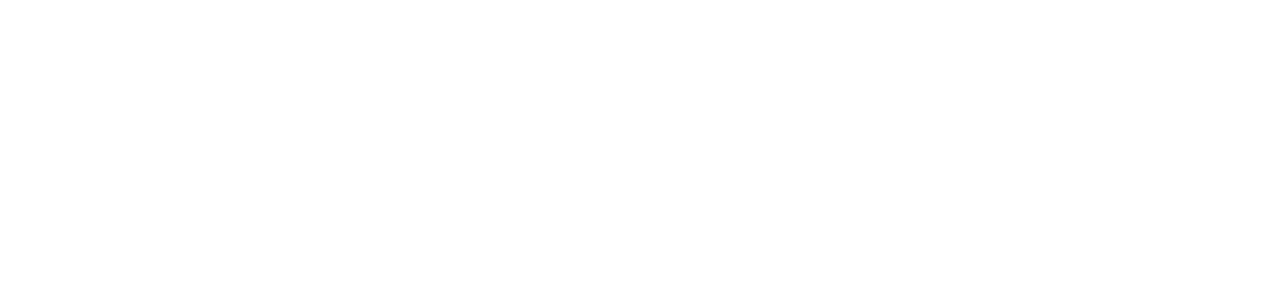
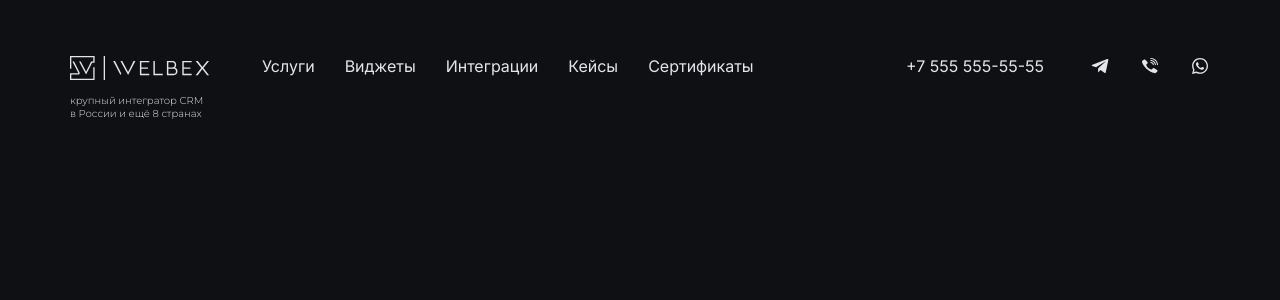
Before and after one commit to wxwxwxwxwxwxwxwx/Site-Amo, a React (Create React App) app: page / in a window 1280 px wide. Shown: the top 300 px of the page. Built offline with nearby package versions, Linux system fonts and the light colour scheme.

Commit message:
add header component

```diff
--- a/package.json
+++ b/package.json
@@ -9,6 +9,8 @@
     "react": "^18.2.0",
     "react-dom": "^18.2.0",
     "react-scripts": "5.0.1",
+    "sass": "^1.62.1",
+    "uuid": "^9.0.0",
     "web-vitals": "^2.1.4"
   },
   "scripts": {
--- a/public/index.html
+++ b/public/index.html
@@ -10,6 +10,11 @@
       content="Web site created using create-react-app" />
     <link rel="apple-touch-icon" href="%PUBLIC_URL%/logo192.png" />
     <link rel="manifest" href="%PUBLIC_URL%/manifest.json" />
+    <link rel="preconnect" href="https://fonts.googleapis.com" />
+    <link rel="preconnect" href="https://fonts.gstatic.com" crossorigin />
+    <link
+      href="https://fonts.googleapis.com/css2?family=Inter:wght@400;500;700;900&family=Montserrat:wght@300;400&display=swap"
+      rel="stylesheet" />
     <title>2 task</title>
   </head>
   <body>
--- a/src/components/App/App.js
+++ b/src/components/App/App.js
@@ -1,5 +1,13 @@
+import Header from "../Header/Header";
+
 function App() {
-  return <div className="App"></div>;
+  return (
+    <div className="App">
+      <div className="container">
+        <Header />
+      </div>
+    </div>
+  );
 }
 
 export default App;
--- /dev/null
+++ b/src/components/Header/Header.js
@@ -0,0 +1,56 @@
+import {ReactComponent as LogoIcon} from "../../assets/icons/logo.svg";
+import {ReactComponent as TelegramIcon} from "../../assets/icons/telegram.svg";
+import {ReactComponent as ViberIcon} from "../../assets/icons/viber.svg";
+import {ReactComponent as WhatsappIcon} from "../../assets/icons/whatsapp.svg";
+
+import {v4 as uuidv4} from "uuid";
+
+import "./Header.scss";
+
+const Header = () => {
+  const headerLinks = [
+    {name: "Услуги"},
+    {name: "Виджеты"},
+    {name: "Интеграции"},
+    {name: "Кейсы"},
+    {name: "Сертификаты"},
+  ];
+
+  return (
+    <header className="header">
+      <div className="header__wrapper">
+        <div className="header__logo">
+          <LogoIcon />
+          <div className="header__text">
+            крупный интегратор CRM <br /> в Росcии и ещё 8 странах
+          </div>
+        </div>
+
+        <nav className="header__navigation">
+          <ul className="header__list">
+            {headerLinks.map(({name}) => (
+              <li className="header__link" key={uuidv4()}>
+                <a className="header__anchor" href="#">
+                  {name}
+                </a>
+              </li>
+            ))}
+          </ul>
+        </nav>
+      </div>
+
+      <div className="header__socials">
+        <a href="tel:+75555555555" className="header__phone">
+          +7 555 555-55-55
+        </a>
+        <div className="header__icons">
+          <TelegramIcon className="header__icon" />
+          <ViberIcon className="header__icon" />
+          <WhatsappIcon className="header__icon" />
+        </div>
+      </div>
+    </header>
+  );
+};
+
+export default Header;
--- /dev/null
+++ b/src/components/Header/Header.scss
@@ -0,0 +1,43 @@
+@import "../../style/variables.scss";
+
+.header {
+  display: flex;
+  justify-content: space-between;
+  align-self: flex-start;
+  padding-top: 3.5em;
+  &__wrapper {
+    display: flex;
+  }
+  &__text {
+    font-family: "Montserrat", sans-serif;
+    font-weight: 300;
+    font-size: 0.625em;
+    margin-top: 0.625rem;
+    color: $lightText;
+  }
+  &__navigation {
+    margin-left: 3.25em;
+  }
+  &__list {
+    display: flex;
+    gap: 1.875em;
+  }
+  &__link {
+    list-style-type: none;
+  }
+  &__anchor,
+  &__phone {
+    text-decoration: none;
+    color: $lightText;
+  }
+  &__socials {
+    display: flex;
+  }
+  &__phone {
+    margin-right: 2.875em;
+  }
+  &__icons {
+    display: flex;
+    gap: 1.875em;
+  }
+}
--- a/src/index.js
+++ b/src/index.js
@@ -1,7 +1,8 @@
 import React from "react";
 import ReactDOM from "react-dom/client";
-import "./style/style.css";
 import App from "./components/App/App.js";
+
+import "./style/style.scss";
 
 const root = ReactDOM.createRoot(document.getElementById("root"));
 root.render(
--- a/src/style/style.css
+++ /dev/null
@@ -1,5 +0,0 @@
-* {
-  box-sizing: border-box;
-  margin: 0;
-  padding: 0;
-}
--- /dev/null
+++ b/src/style/style.scss
@@ -0,0 +1,17 @@
+* {
+  box-sizing: border-box;
+  margin: 0;
+  padding: 0;
+  font-family: "Inter", sans-serif;
+}
+
+html,
+body {
+  font-size: 1rem;
+  background-color: #0e1014;
+}
+
+.container {
+  width: 1140px;
+  margin: 0 auto;
+}
--- /dev/null
+++ b/src/style/variables.scss
@@ -0,0 +1 @@
+$lightText: #e4e5ea;
```
Also changed, not shown: 1 other file (tests, documents, lock files or other folders).
